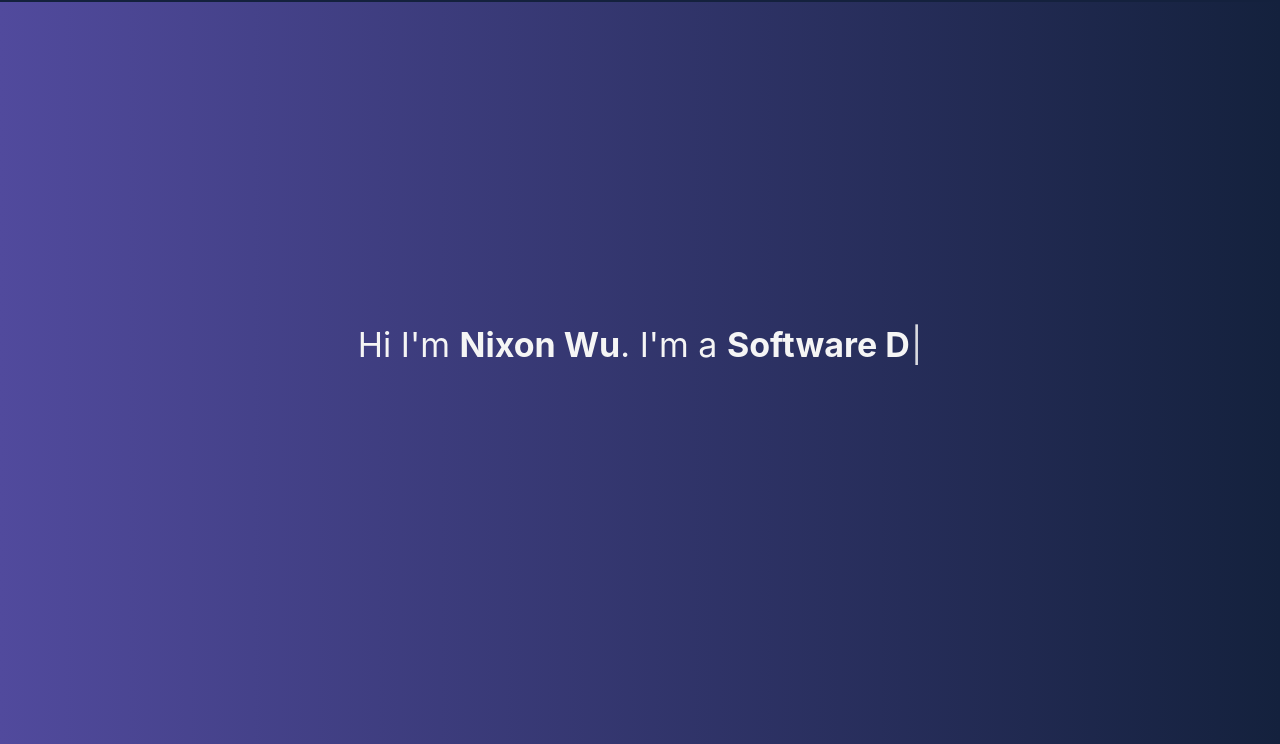
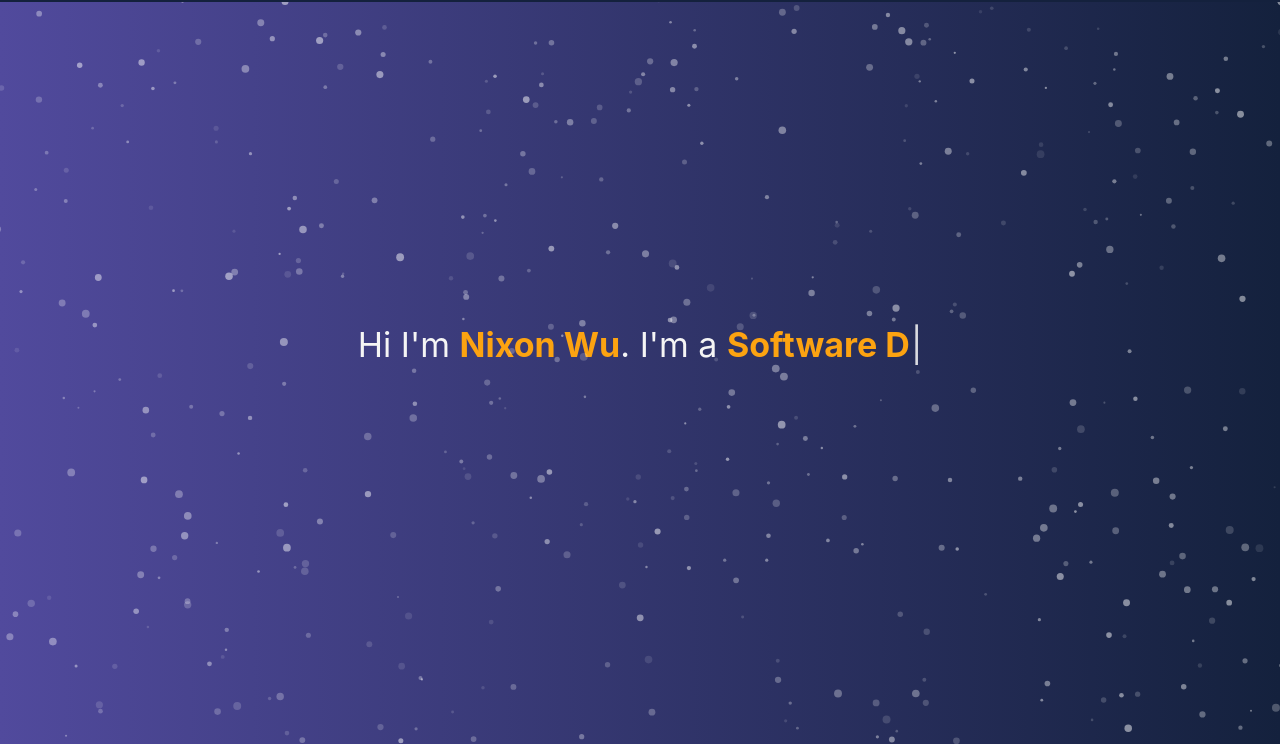
Before and after one commit to nwu01/Nixon-s-Portfolio, a React app: page / in a window 1280 px wide. Shown: the part 56-800 px from the top of the page. Built offline with nearby package versions, Linux system fonts and the light colour scheme; some packages are replaced by stand-ins of ours; no server answers.

Commit message:
Home Particles

```diff
--- a/package.json
+++ b/package.json
@@ -23,7 +23,9 @@
     "react-scripts": "4.0.3",
     "react-scroll": "^1.8.4",
     "react-toastify": "^8.2.0",
+    "react-tsparticles": "^2.1.0",
     "react-vertical-timeline-component": "^3.5.2",
+    "tsparticles": "^2.1.0",
     "typewriter-effect": "^2.18.2",
     "web-vitals": "^1.1.2"
   },
--- a/src/Footer.css
+++ b/src/Footer.css
@@ -17,9 +17,7 @@
     list-style-type: none;
     padding: 0;
 }
-.Footer-row {
 
-}
 .sm-col-list{
     display: flex;
     justify-content: center;
--- a/src/Home.css
+++ b/src/Home.css
@@ -47,9 +47,9 @@
 .navbar-brand{
   margin-left: 1rem;
 }
-git p
+
 .typewriter-keywords{
-  color: #fca311;
+  color: #fca311 !important;
 }
 .navbar-toggler{
   background-color:white;
--- a/src/Home.js
+++ b/src/Home.js
@@ -1,4 +1,5 @@
 import './Home.css';
+import Particle from './components/Particle'
 import {Navbar, Nav, Container, NavDropdown,} from 'react-bootstrap';
 import Typewriter from 'typewriter-effect';
 
@@ -7,10 +8,26 @@ import logo2 from './media/img/nixon_logo_white.png';
 
 
 
+
 function Home() {
+  const particlesInit = async (main) => {
+    console.log(main);
+
+    // you can initialize the tsParticles instance (main) here, adding custom shapes or presets
+    // this loads the tsparticles package bundle, it's the easiest method for getting everything ready
+    // starting from v2 you can add only the features you need reducing the bundle size
+
+  };
+
+  const particlesLoaded = (container) => {
+    console.log(container);
+  };
+
   return (
     <div id="Home" className="Home-Container">
       <div className="Navbar-Container">
+
+      <Particle/>
       <Navbar className="Navbar-Content" expand="lg" fixed="top">
 
         <Navbar.Brand href="#home">
@@ -36,6 +53,7 @@ function Home() {
       </div>
 
       <div className="Home-Content">
+
         <Typewriter
             onInit={(typewriter) => {
               // typewriter.typeString("Hi I'm <strong>Nixon Wu</strong>. ")
@@ -54,8 +72,7 @@ function Home() {
                 .start();
              }}
         />
-        {/* <img src={logo}></img>
-        <img src={logo2}></img> */}
+
 
 
       </div>
--- /dev/null
+++ b/src/components/Particle.jsx
@@ -0,0 +1,164 @@
+import Particles from "react-tsparticles";
+import { loadFull } from "tsparticles";
+
+function Particle() {
+
+    const particlesInit = async (main) => {
+        console.log(main);
+
+        // you can initialize the tsParticles instance (main) here, adding custom shapes or presets
+        // this loads the tsparticles package bundle, it's the easiest method for getting everything ready
+        // starting from v2 you can add only the features you need reducing the bundle size
+        await loadFull(main);
+    };
+
+    const particlesLoaded = (container) => {
+        console.log(container);
+    };
+
+    return (
+        /* Particle 1 */
+        // <Particles
+        //     id="tsparticles"
+        //     init={particlesInit}
+        //     loaded={particlesLoaded}
+        //     options={{
+        //         fpsLimit: 120,
+        //         interactivity: {
+        //           events: {
+        //             onClick: {
+        //               enable: true,
+        //               mode: "push",
+        //             },
+        //             onHover: {
+        //               enable: true,
+        //               mode: "",
+        //             },
+        //             resize: true,
+        //           },
+        //           modes: {
+        //             push: {
+        //               quantity: 4,
+        //             },
+        //             repulse: {
+        //               distance: 200,
+        //               duration: 0.4,
+        //             },
+        //           },
+        //         },
+        //         particles: {
+        //           color: {
+        //             value: "#ffffff",
+        //           },
+        //           links: {
+        //             color: "#ffffff",
+        //             distance: 150,
+        //             enable: true,
+        //             opacity: 0.5,
+        //             width: 1,
+        //           },
+        //           collisions: {
+        //             enable: true,
+        //           },
+        //           move: {
+        //             direction: "none",
+        //             enable: true,
+        //             outModes: {
+        //               default: "bounce",
+        //             },
+        //             random: false,
+        //             speed: 1,
+        //             straight: false,
+        //           },
+        //           number: {
+        //             density: {
+        //               enable: true,
+        //               area: 800,
+        //             },
+        //             value: 80,
+        //           },
+        //           opacity: {
+        //             value: 0.5,
+        //           },
+        //           shape: {
+        //             type: "circle",
+        //           },
+        //           size: {
+        //             value: { min: 1, max: 5 },
+        //           },
+        //         },
+        //         detectRetina: true,
+        //       }}
+        //     />
+
+            /* Particles 2 */
+            <Particles
+            id="tsparticles"
+            init={particlesInit}
+            loaded={particlesLoaded}
+            options={{
+                fpsLimit: 60,
+                interactivity: {
+                  detectsOn: "canvas",
+                  events: {
+                    onClick: { enable: true, mode: "repulse" },
+                    onHover: {
+                      enable: true,
+                      mode: "bubble",
+                      parallax: { enable: false, force: 2, smooth: 10 }
+                    },
+                    resize: true
+                  },
+                  modes: {
+                    bubble: {
+                      distance: 400,
+                      duration: 0.3,
+                      opacity: 1,
+                      size: 4,
+                      speed: 1
+                    },
+                    grab: { distance: 400, line_linked: { opacity: 0.5 } },
+                    push: { particles_nb: 4 },
+                    remove: { particles_nb: 2 },
+                    repulse: { distance: 200, duration: 0.4 }
+                  }
+                },
+                particles: {
+                  color: { value: "#fff" },
+                  links: {
+                    color: "#ffffff",
+                    distance: 500,
+                    enable: false,
+                    opacity: 0.4,
+                    width: 2
+                  },
+                  move: {
+                    attract: { enable: false, rotateX: 600, rotateY: 1200 },
+                    direction: "none",
+                    enable: true,
+                    outMode: "out",
+                    random: false,
+                    size: true,
+                    speed: 0.1,
+                    straight: false
+                  },
+                  number: { density: { enable: true, area: 800 }, value: 400 },
+                  opacity: {
+                    random: true,
+                    value: 0.5
+                  },
+                  shape: {
+                    type: "circle"
+                  },
+                  size: {
+                    random: true,
+                    value: 4
+                  }
+                },
+                detectRetina: true
+              }}
+            />
+    )
+}
+
+export default Particle
```
Also changed, not shown: 1 other file.
